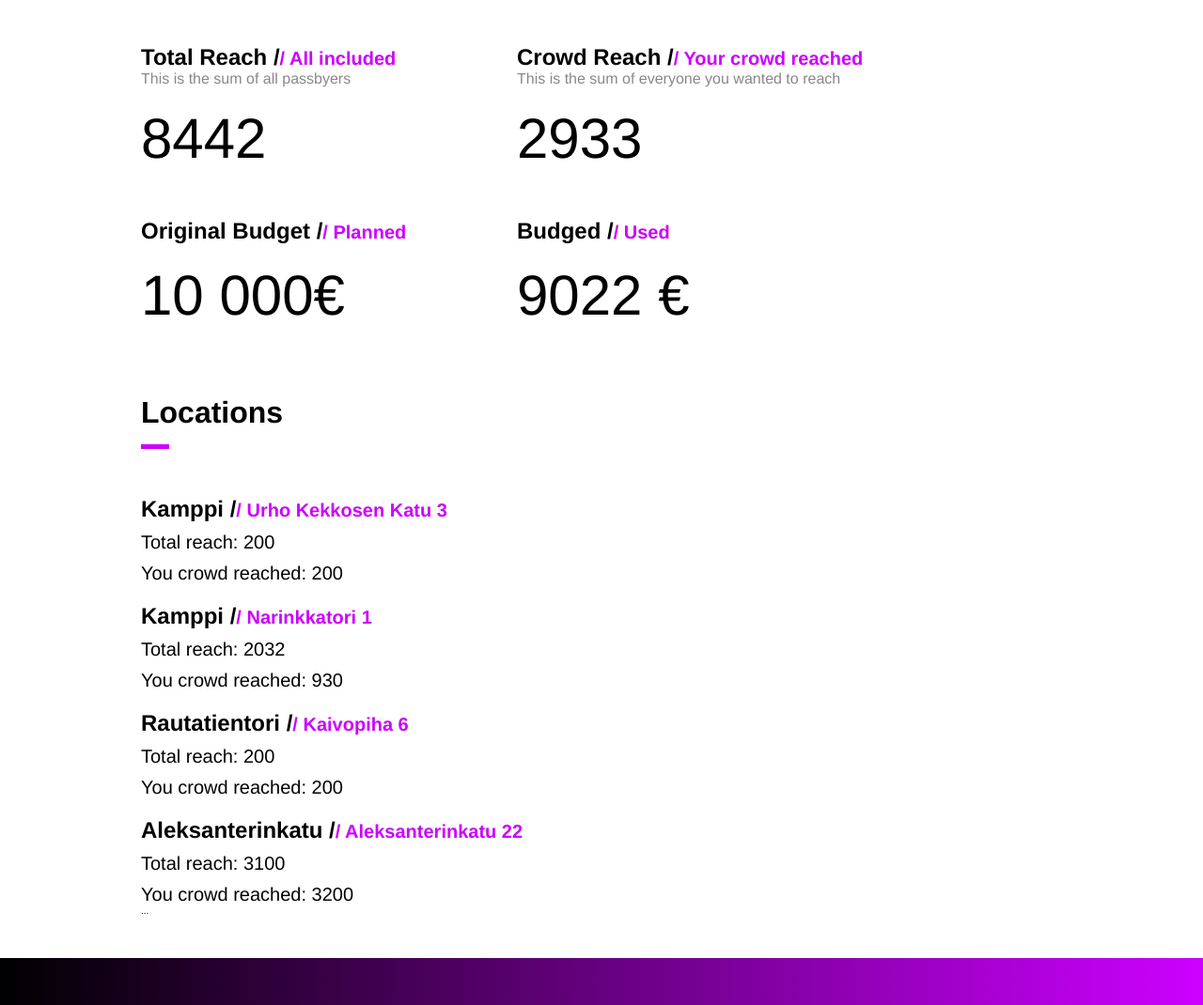
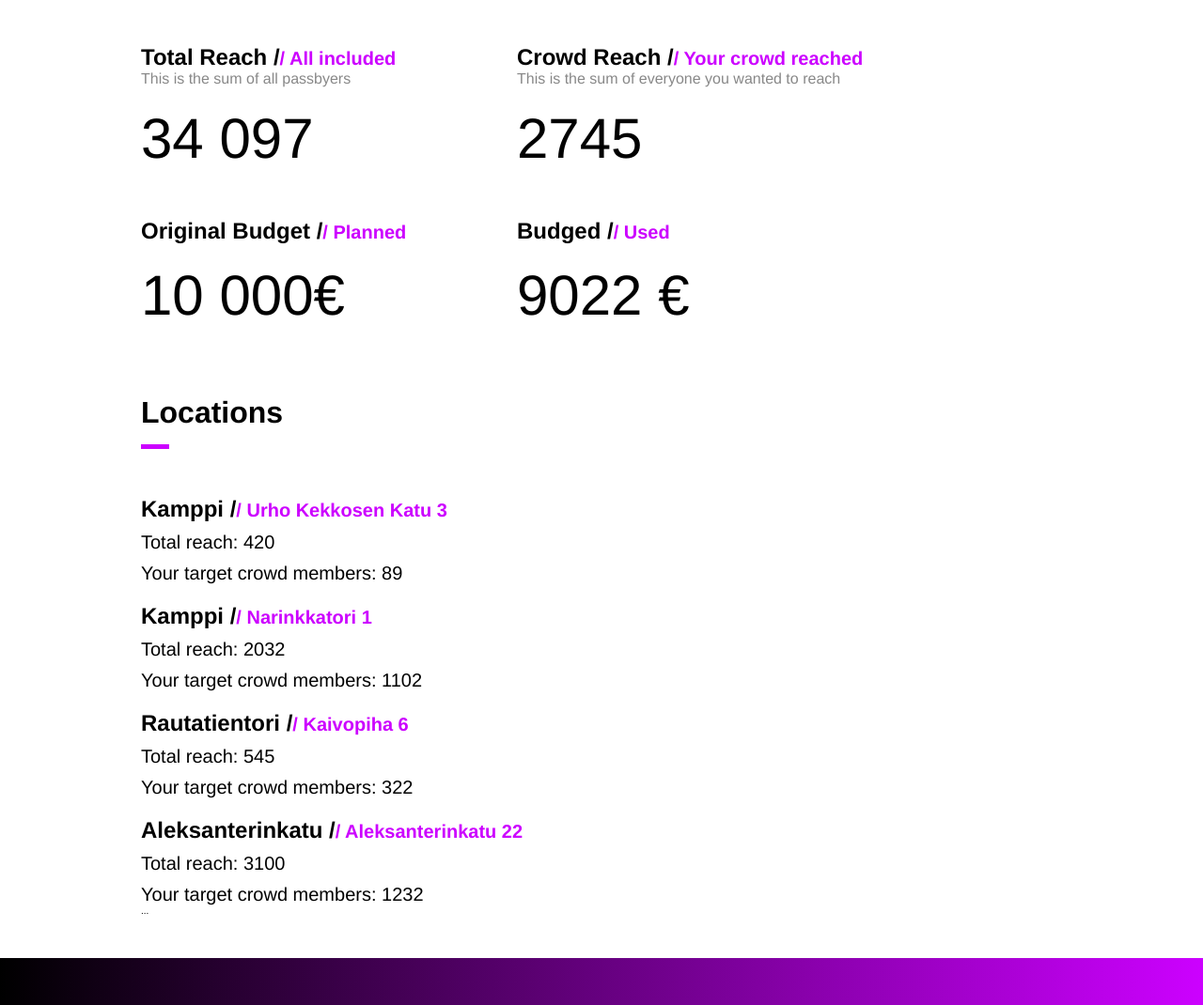
Before and after one commit to mjp89/junction_big_money_company, a website: page app/report.html in a window 1280 px wide. Shown: the part 110-1180 px from the top of the page at 94% size. Drawn offline with nearby package versions, Linux system fonts and the light colour scheme.

Commit message:
update styles

```diff
--- a/app/js/scripts.js
+++ b/app/js/scripts.js
@@ -2,7 +2,7 @@ $(function () {
     var crowdWanted = 0;
     var cpm = 0;
 
-    $("#crowdSlider").change(function (asd) {
+    $("#crowdSlider").change(function () {
         crowdWanted = Number.parseFloat($(this).val());
         calculateEstimate();
     });
--- a/app/report.html
+++ b/app/report.html
@@ -19,13 +19,13 @@
             <div class="filters__wrapper">
                 <h2>Total Reach /<h2><h3>/ All included</h3>
                 <p>This is the sum of all passbyers</p>
-                <span>8442</span>
+                <span>34 097</span>
             </div>
             <!-- Crowd -->
             <div class="filters__wrapper">
                 <h2>Crowd Reach /<h2><h3>/ Your crowd reached</h3>
                 <p>This is the sum of everyone you wanted to reach</p>
-                <span>2933</span>
+                <span>2745</span>
             </div>
         </div>
         <div class="two-col">
@@ -47,24 +47,24 @@
         <div class="locations">
             <div class="filters__wrapper">
                 <h2>Kamppi /</h2><h3>/ Urho Kekkosen Katu 3</h3>
-                <p class="location-sum">Total reach: 200</p>
-                <p class="location-sum">You crowd reached: 200</p>
+                <p class="location-sum">Total reach: 420</p>
+                <p class="location-sum">Your target crowd members: 89</p>
             </div>
             <div class="filters__wrapper">
                 <h2>Kamppi /</h2><h3>/ Narinkkatori 1</h3>
                 <p class="location-sum">Total reach: 2032</p>
-                <p class="location-sum">You crowd reached: 930</p>
+                <p class="location-sum">Your target crowd members: 1102</p>
             </div>
             <div class="filters__wrapper">
                 <h2>Rautatientori /</h2><h3>/ Kaivopiha 6</h3>
-                <p class="location-sum">Total reach: 200</p>
-                <p class="location-sum">You crowd reached: 200</p>
+                <p class="location-sum">Total reach: 545</p>
+                <p class="location-sum">Your target crowd members: 322</p>
             </div>
 
             <div class="filters__wrapper">
                 <h2>Aleksanterinkatu /</h2><h3>/ Aleksanterinkatu 22</h3>
                 <p class="location-sum">Total reach: 3100</p>
-                <p class="location-sum">You crowd reached: 3200</p>
+                <p class="location-sum">Your target crowd members: 1232</p>
                 ...
             </div>
         </div>
--- a/app/styles/main.css
+++ b/app/styles/main.css
@@ -37,8 +37,8 @@ body {
     position: fixed;
     display: flex;
     flex-direction: column;
-    top: 1rem;
-    right: 1rem;
+    top: 4rem;
+    right: 4rem;
     width: 30rem;
     background: #fff;
     padding: 2rem;
```
Also changed, not shown: app/public.html (+1 -7 lines).
